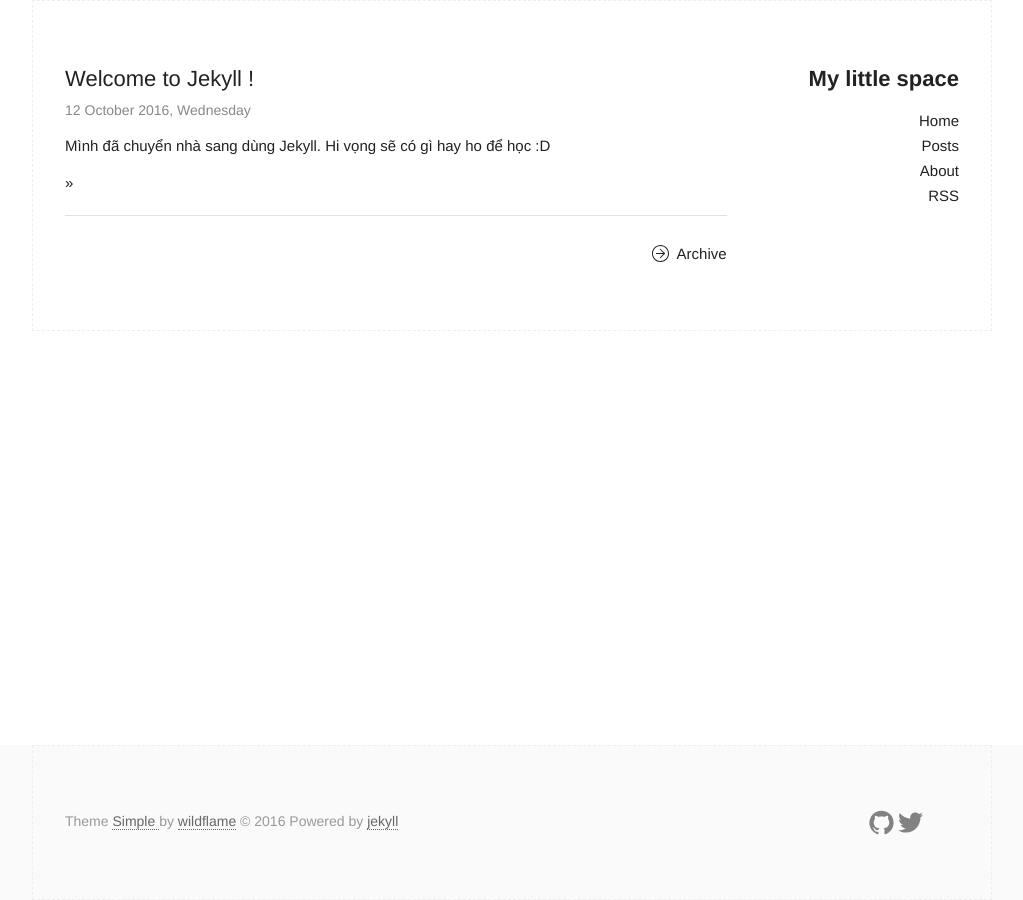
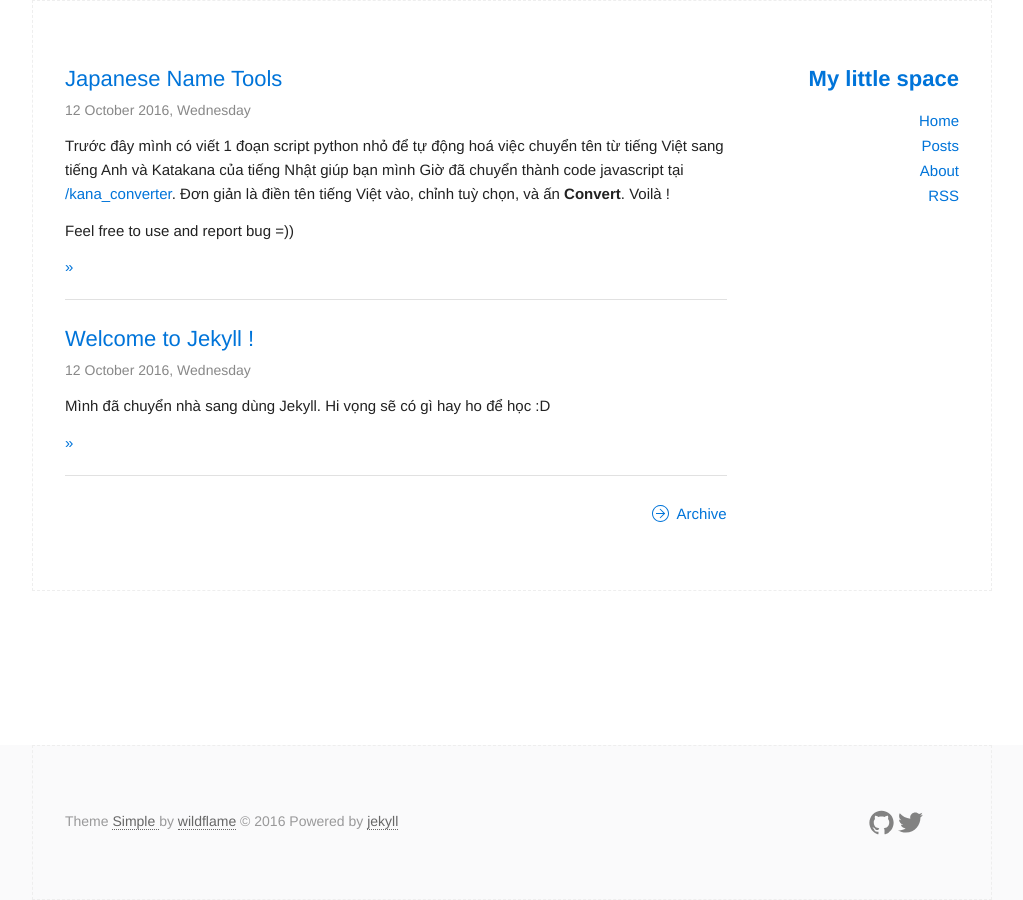
Before and after one commit to vigov5/vigov5.github.io, a Jekyll site: the page built from index.html, in a window 1280 px wide. Shown: the whole page, without its empty margins (128-1151 px from the left). Built offline with Jekyll 4.4.1, drawn with Linux system fonts in a browser that asks for light colours.

Commit message:
Add japanese name tool post

```diff
--- /dev/null
+++ b/_posts/2016-10-12-japanese-name-converter.markdown
@@ -0,0 +1,10 @@
+---
+layout: post
+title:  "Japanese Name Tools"
+date: 2016-10-12 14:40:26 +0700
+categories: japanese
+---
+Trước đây mình có viết 1 đoạn script python nhỏ để tự động hoá việc chuyển tên từ tiếng Việt sang tiếng Anh và Katakana của tiếng Nhật giúp bạn mình
+Giờ đã chuyển thành code javascript tại <span class="blue">[/kana_converter](/kana_converter)</span>. Đơn giản là điền tên tiếng Việt vào, chỉnh tuỳ chọn, và ấn **Convert**. Voilà !
+
+Feel free to use and report bug =))
--- a/_sass/_base.scss
+++ b/_sass/_base.scss
@@ -174,7 +174,7 @@
 /* Links
 –––––––––––––––––––––––––––––––––––––––––––––––––– */
 a {
-  color: #222;
+  color: #0074d9;
   text-decoration: none;
   //background-color: transparent;
   -webkit-transition: color .4s;
```
